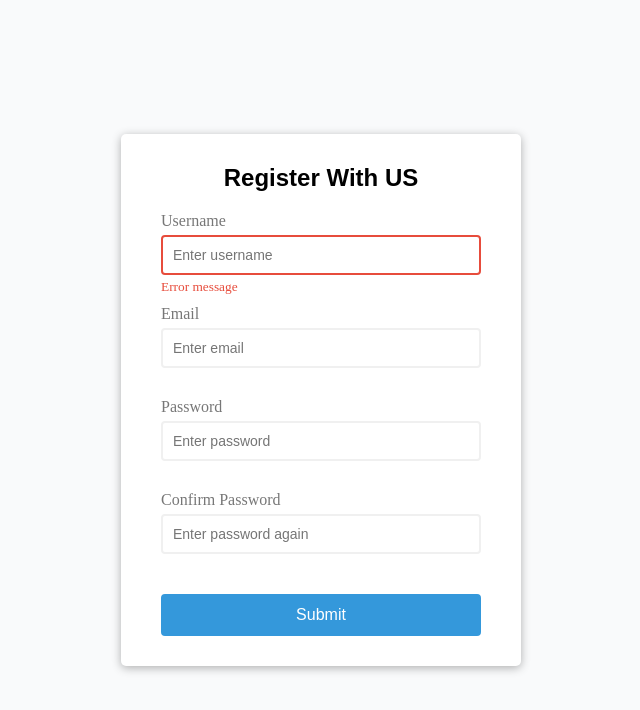
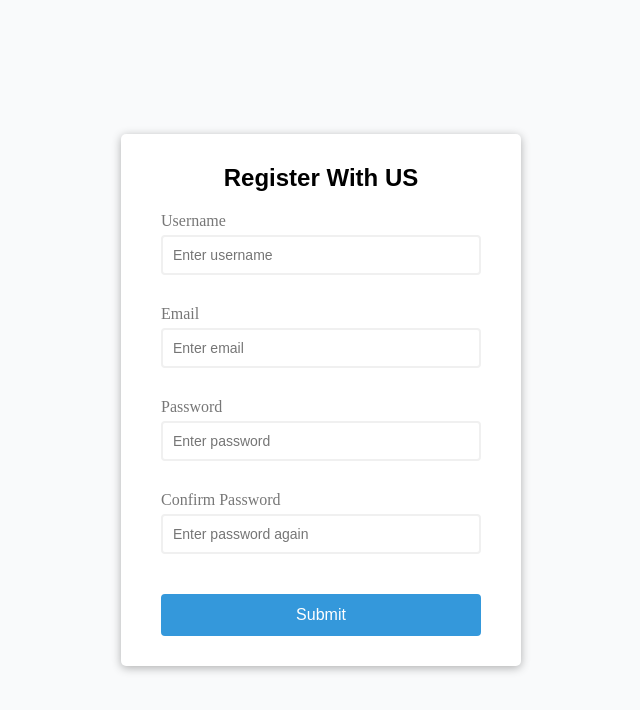
Before and after one commit to koesnij/vanillajs-web-projects, a plain HTML site: page FormValidator/index.html in a window 1280 px wide. Shown: the whole page, without its empty margins (319-959 px from the left). Drawn offline with Linux system fonts and the light colour scheme; a web font is replaced by a local one.

Commit message:
[fix] FormValidator/index.html

```diff
--- a/FormValidator/index.html
+++ b/FormValidator/index.html
@@ -6,13 +6,14 @@
     <meta name="viewport" content="width=device-width, initial-scale=1.0" />
     <title>Form Validator</title>
     <link rel="stylesheet" href="style.css" />
+    <script src="script.js" defer></script>
   </head>
   <body>
     <div class="container">
       <!-- id는 '내가 이 요소를 js로 사용할 것이다' 라는 것 -->
       <form id="form" class="form">
         <h2>Register With US</h2>
-        <div class="form-control error">
+        <div class="form-control">
           <label for="username">Username</label>
           <input type="text" id="username" placeholder="Enter username" />
           <small>Error message</small>
@@ -40,6 +41,5 @@
         <button>Submit</button>
       </form>
     </div>
-    <script src="script.js"></script>
   </body>
 </html>
```
